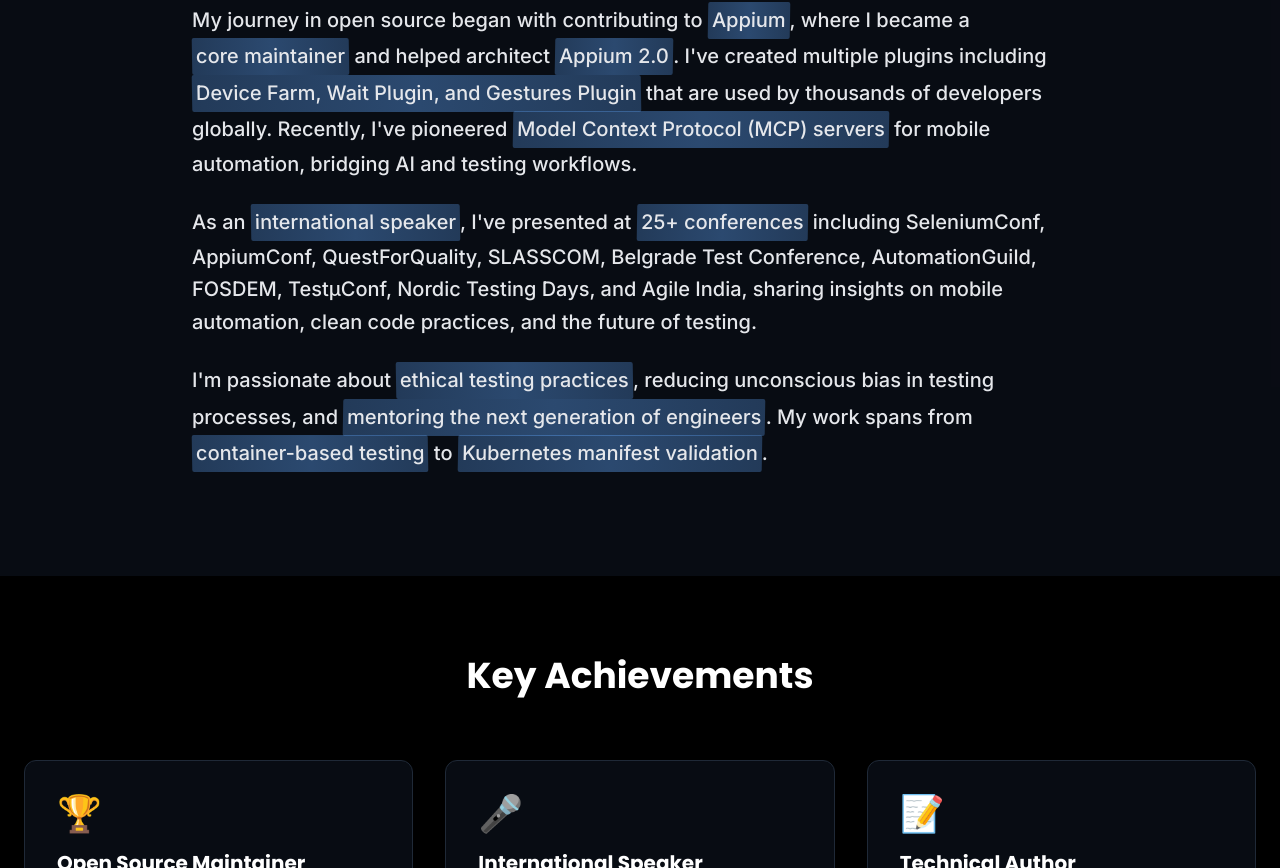
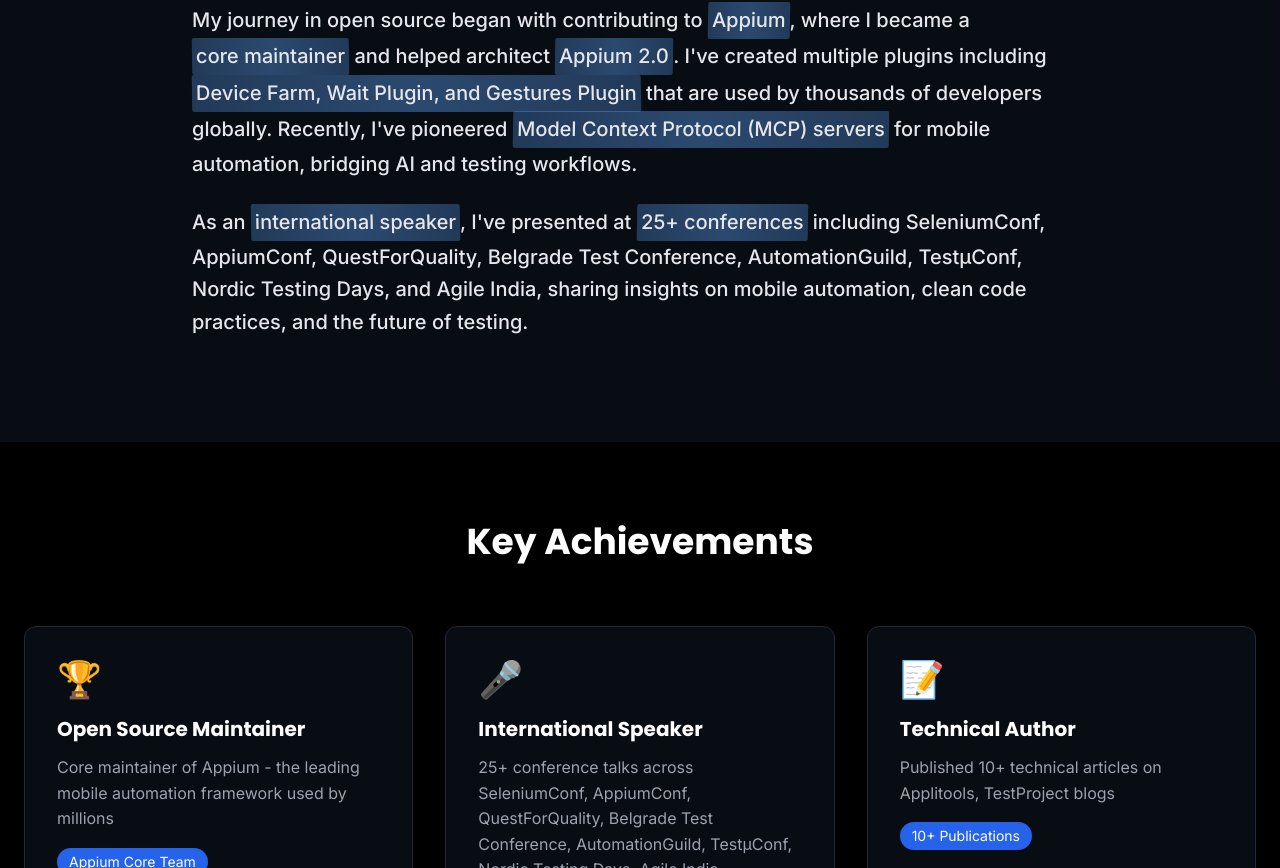
Before and after one commit to SrinivasanTarget/srini.codes, a React (Vite) app: page / in a window 1280 px wide. Shown: the part 1392-2260 px from the top of the page. Built offline with nearby package versions, Linux system fonts and the light colour scheme.

Commit message:
fix conference talks

```diff
--- a/src/components/ModernPortfolio.tsx
+++ b/src/components/ModernPortfolio.tsx
@@ -41,7 +41,7 @@ const ModernPortfolio = () => {
       icon: '🎤',
       title: 'International Speaker',
       description:
-        '25+ conference talks across SeleniumConf, AppiumConf, QuestForQuality, SLASSCOM, Belgrade Test Conference, AutomationGuild, FOSDEM, TestμConf, Nordic Testing Days, Agile India',
+        '25+ conference talks across SeleniumConf, AppiumConf, QuestForQuality, Belgrade Test Conference, AutomationGuild, TestμConf, Nordic Testing Days, Agile India',
       highlight: '25+ Global Talks',
     },
     {
@@ -434,14 +434,9 @@ console.log('Test completed successfully!');`}</pre>
             </p>
             <p className='text-xl text-gray-200 mb-6 leading-relaxed font-medium'>
               As an <span className='relative inline-block bg-gradient-to-r from-blue-400/30 via-blue-400/40 to-blue-400/30 px-1 py-0.5 rounded-sm transform skew-x-1'>international speaker</span>, I&apos;ve presented at <span className='relative inline-block bg-gradient-to-r from-blue-400/30 via-blue-400/40 to-blue-400/30 px-1 py-0.5 rounded-sm transform -skew-x-1'>25+ conferences</span> including
-              SeleniumConf, AppiumConf, QuestForQuality, SLASSCOM, Belgrade Test Conference,
-              AutomationGuild, FOSDEM, TestμConf, Nordic Testing Days, and Agile India, sharing
+              SeleniumConf, AppiumConf, QuestForQuality, Belgrade Test Conference,
+              AutomationGuild, TestμConf, Nordic Testing Days, and Agile India, sharing
               insights on mobile automation, clean code practices, and the future of testing.
-            </p>
-            <p className='text-xl text-gray-200 mb-6 leading-relaxed font-medium'>
-              I&apos;m passionate about <span className='relative inline-block bg-gradient-to-r from-blue-400/30 via-blue-400/40 to-blue-400/30 px-1 py-0.5 rounded-sm transform skew-x-1'>ethical testing practices</span>, reducing unconscious bias in
-              testing processes, and <span className='relative inline-block bg-gradient-to-r from-blue-400/30 via-blue-400/40 to-blue-400/30 px-1 py-0.5 rounded-sm transform -skew-x-1'>mentoring the next generation of engineers</span>. My work spans
-              from <span className='relative inline-block bg-gradient-to-r from-blue-400/30 via-blue-400/40 to-blue-400/30 px-1 py-0.5 rounded-sm transform skew-x-1'>container-based testing</span> to <span className='relative inline-block bg-gradient-to-r from-blue-400/30 via-blue-400/40 to-blue-400/30 px-1 py-0.5 rounded-sm transform -skew-x-1'>Kubernetes manifest validation</span>.
             </p>
           </div>
         </div>
```
